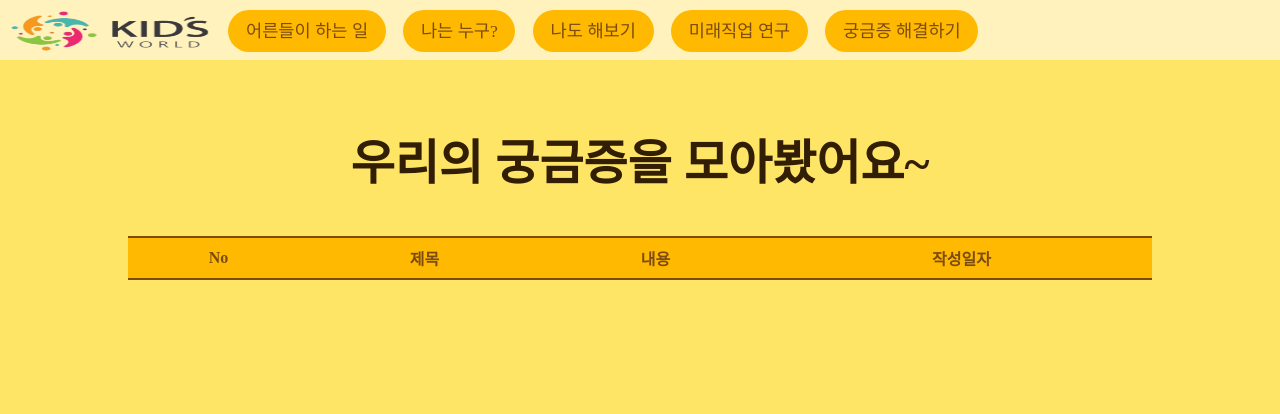
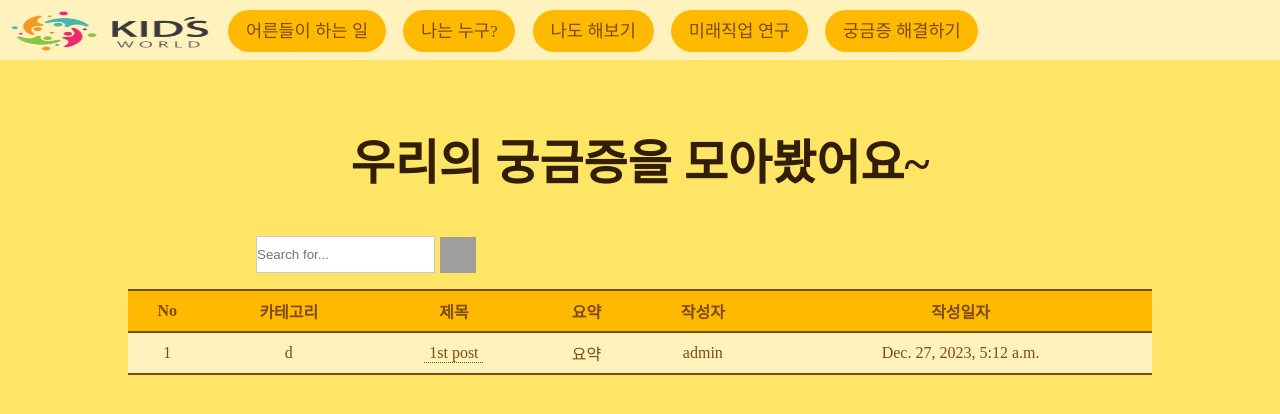
Before and after one commit to Minji4/dj_project, a Django app: page /board/ in a window 1280 px wide. Shown: the top 414 px of the page. Run offline with Django 3.2, Linux system fonts and the light colour scheme; data comes from the database, SQL or seed files in the repository; lists and menus that the app fills with data are empty; some web fonts are replaced; grey boxes are pictures that could not be loaded.

Commit message:
Update boardList.html

```diff
--- a/board/templates/boardList.html
+++ b/board/templates/boardList.html
@@ -3,13 +3,34 @@
 {% block pageTitle %} 우리의 궁금증을 모아봤어요~ {% endblock %}
 
 {% block pageStyle %}
-table {width:80%; margin:auto; border-collapse:collapse;}
+.contHeader {display:flex;}
+
+.searchBox  {
+    width:50%; display:flex; float:left;
+    margin:0 0 1em 20%;
+}
+.searchBox input    {border:1px solid #cacaca;}
+.searchBox .icon    {
+    display:inline-block; margin:1px 0 0 5px;
+    width:36px; height:36px; cursor:pointer;
+}
+
+.btn    {
+    float:right; margin:0.5em 11% 1em; padding:0.3em 1em; color:#7c4c0e;
+    font-size:0.9em;
+    background:#ffb900; border-radius:1em; border-bottom:1px dotted #7c4c0e;
+}
+
+table {width:80%; margin:auto; border-collapse:collapse; clear:both;}
 th, td {font-size:1em; color:#7c4c0e; text-align:center; padding:0.5em; border-bottom:1px dotted #7c4c0e;}
 th {background:#ffb900; border-bottom:1px solid #7c4c0e; border-top:2px solid #7c4c0e;}
 
 tr:nth-of-type(2n+1) {background:#fff2bc;}
 tr:nth-of-type(2n) {background:#fae793;}
 tr:last-of-type {border-bottom:2px solid #7c4c0e;}
+
+
+td a {display:inline-block; padding:0 0.3em; border-bottom:1px dotted #7c4c0e;}
 {% endblock %}
 
 {% block pageScripts %}
@@ -17,31 +38,92 @@ tr:last-of-type {border-bottom:2px solid #7c4c0e;}
     $(document).ready(function() {
 
     });
+
 </script>
 {% endblock %}
 
 
 {% block pageContent %}
 <h1>우리의 궁금증을 모아봤어요~</h1>
+
+<div class="contHeader">
+    <!-- 검색 부분 -->
+    <div class="searchBox">
+        <!--    select name="searchIdx">
+            <option value="all">전체</option>
+            <option value="category">카테고리</option>
+            <option value="title">제목</option>
+            <option value="author">작성자</option>
+        </select    -->
+        <input type="text" class="form-control" placeholder="Search for..." id="search-input" />
+        <img src="/static/images/icon_search.png" onclick="searchPost();" class="icon" />
+    </div>
+
+    <!-- 글쓰기 버튼 부분 -->
+    {% if user.is_authenticated %}
+        {% comment %} {% if user.is_superuser or user.is_staff %} {% endcomment %}
+            <a class="btn" href="/board/create_post/" role="button">글쓰기</a>
+        {% comment %} {% endif %} {% endcomment %}
+    {% endif %}
+</div>
+
+
 <table>
     <thead>
         <tr>
             <th>No</th>
+            <th>카테고리</th>
             <th>제목</th>
-            <th>내용</th>
+            <th>요약</th>
+            <th>작성자</th>
             <th>작성일자</th>
         </tr>
     </thead>
     <tbody>
-        {% for p in posts %}
+        {% for p in post_list %}
         <tr>
             <td>{{ p.pk }}</td>
+            <td>{{ p.category }}</td>
             <td><a href="{{ p.get_absolute_url }}"> {{ p.title }}</a></td>      {% comment %} get_absolute_url() 메소드를 통해 해당 포스트의 URL을 반환 {% endcomment%}
-            <td>{{ p.content }}</td>                                            {% comment %} # created_at 필드 값을 출력 {% endcomment%}
+            <td>{{ p.hook_text }}</td>                                          {% comment %} # created_at 필드 값을 출력 {% endcomment%}
+            <td>{{ p.author }}</td>
             <td>{{ p.created_at }}</td>
         </tr>
         {% endfor %}
     </tbody>
-</table>
+</table><br/><br/>
 
+{% if is_paginated %}   {% comment %} 페이징 처리가 되는 경우... {% endcomment%}
+<!--    Pagination     -->
+<ul class="pagination justify-content-center mb-4">
+    {% if page_obj.has_previous %}
+        <li class="page-item"><a class="page-link" href="?page={{ page_obj.previous_page_number }}">&larr; Prev</a></li>
+    {% else %}
+        <li class="page-item disabled"><a class="page-link" href="#">&larr; Prev</a></li>
+    {% endif %}
+
+    {% if page_obj.has_next %}
+        <li class="page-item"><a class="page-link" href="?page={{ page_obj.next_page_number }}">Next &rarr;</a></li>
+    {% else %}
+        <li class="page-item disabled"><a class="page-link" href="#">Next &rarr;</a></li>
+    {% endif %}
+{% endif %}
+
+<script>
+    function searchPost() {                                     // 입력된 검색어를 확인하여 검색결과 페이지로 이동하는 함수
+        let searchValue = document.getElementById('search-input').value.trim();
+
+        if(searchValue.length > 1) {
+            location.href = "/board/search/" + searchValue + "/";            // urls.py에 설정되어 있는 path
+        } else {
+            alert('검색어(' + searchValue + ')가 너무 짧습니다.');
+        }
+    };
+
+    document.getElementById('search-input').addEventListener('keyup', function (event) {
+        if(event.key === 'Enter') {                             // 검색어 입력창에서 'Enter'키를 쳤을 때도 searchPost() 함수 호출
+            searchPost();
+        }
+    });
+</script>
 {% endblock %}
```
